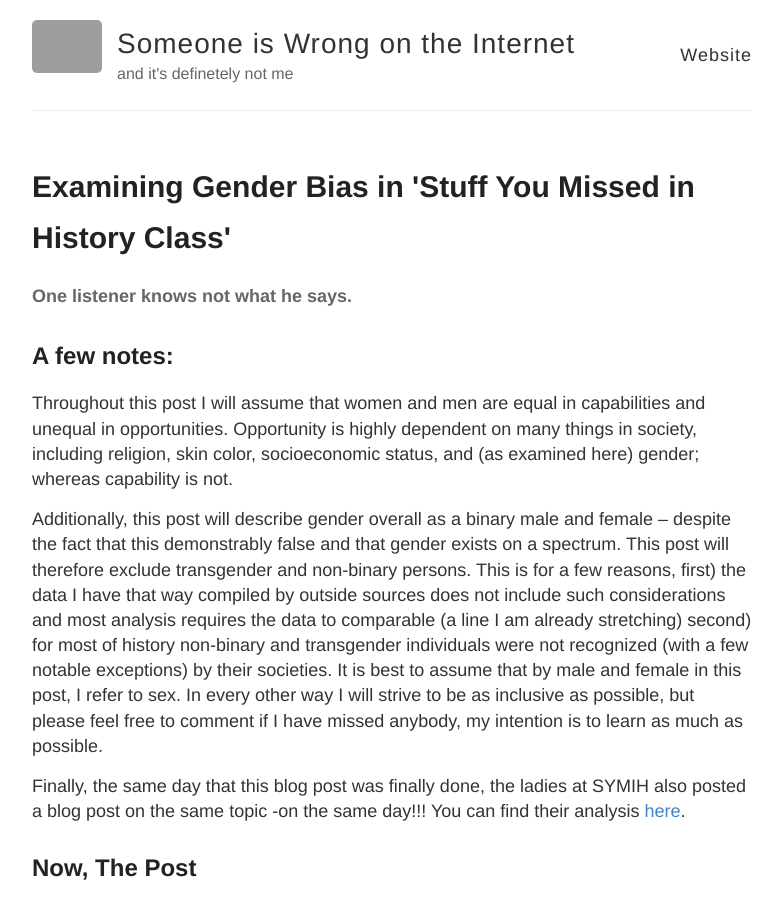
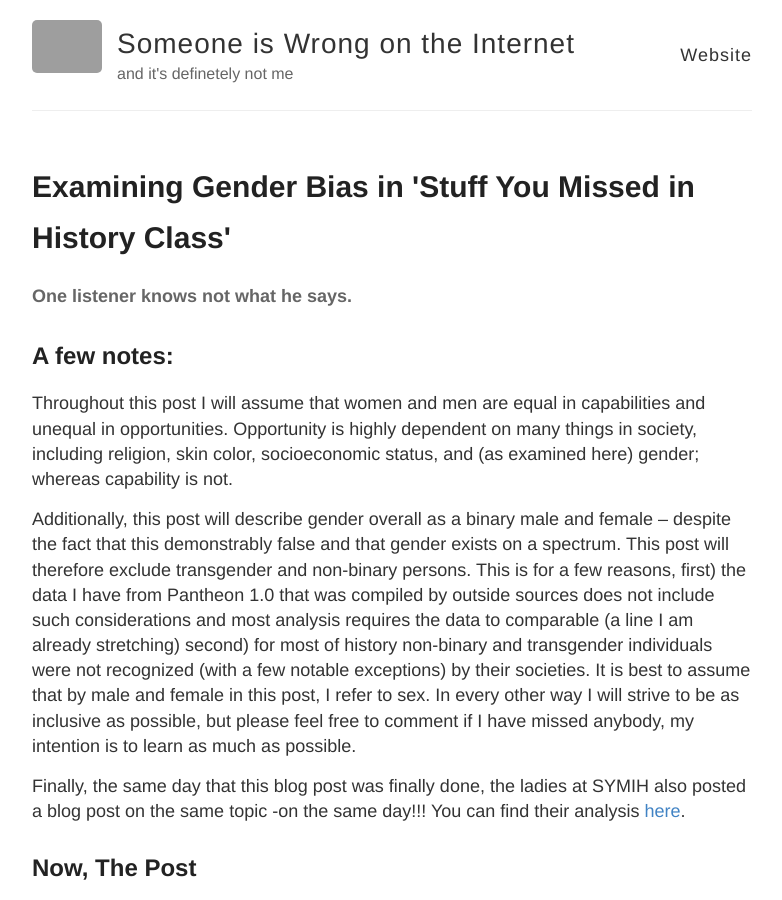
Before and after one commit to sjfwagner/sjfwagner.github.io, a Jekyll site: the page built from _posts/2016-06-01-gender-bias-in-SYMIH.md, in a window 1280 px wide and 900 px high. Shown: the whole window, without its empty margins (248-1030 px from the left). Built offline with Jekyll 4.4.1, drawn with Linux system fonts in a browser that asks for light colours; some of the changed text lies outside the part shown; grey boxes are pictures that could not be loaded.

Commit message:
Updated 2016-06-01-gender-bias-in-SYMIH.md

```diff
--- a/_posts/2016-06-01-gender-bias-in-SYMIH.md
+++ b/_posts/2016-06-01-gender-bias-in-SYMIH.md
@@ -11,7 +11,7 @@ published: true
 
 Throughout this post I will assume that women and men are equal in capabilities and unequal in opportunities. Opportunity is highly dependent on many things in society, including religion, skin color, socioeconomic status, and (as examined here) gender; whereas capability is not.
 
-Additionally, this post will describe gender overall as a binary male and female -- despite the fact that this demonstrably false and that gender exists on a spectrum. This post will therefore exclude transgender and non-binary persons. This is for a few reasons, first) the data I have that way compiled by outside sources does not include such considerations and most analysis requires the data to comparable (a line I am already stretching) second) for most of history non-binary and transgender individuals were not recognized (with a few notable exceptions) by their societies. It is best to assume that by male and female in this post, I refer to sex. In every other way I will strive to be as inclusive as possible, but please feel free to comment if I have missed anybody, my intention is to learn as much as possible.
+Additionally, this post will describe gender overall as a binary male and female -- despite the fact that this demonstrably false and that gender exists on a spectrum. This post will therefore exclude transgender and non-binary persons. This is for a few reasons, first) the data I have from Pantheon 1.0 that was compiled by outside sources does not include such considerations and most analysis requires the data to comparable (a line I am already stretching) second) for most of history non-binary and transgender individuals were not recognized (with a few notable exceptions) by their societies. It is best to assume that by male and female in this post, I refer to sex. In every other way I will strive to be as inclusive as possible, but please feel free to comment if I have missed anybody, my intention is to learn as much as possible.
 
 Finally, the same day that this blog post was finally done, the ladies at SYMIH also posted a blog post on the same topic -on the same day!!! You can find their analysis [here](http://www.missedinhistory.com/blog/our-final-answer-on-too-many-women/).
 
```
Also changed, not shown: other parts of _posts/2016-06-01-gender-bias-in-SYMIH.md (+1 -1 lines).
